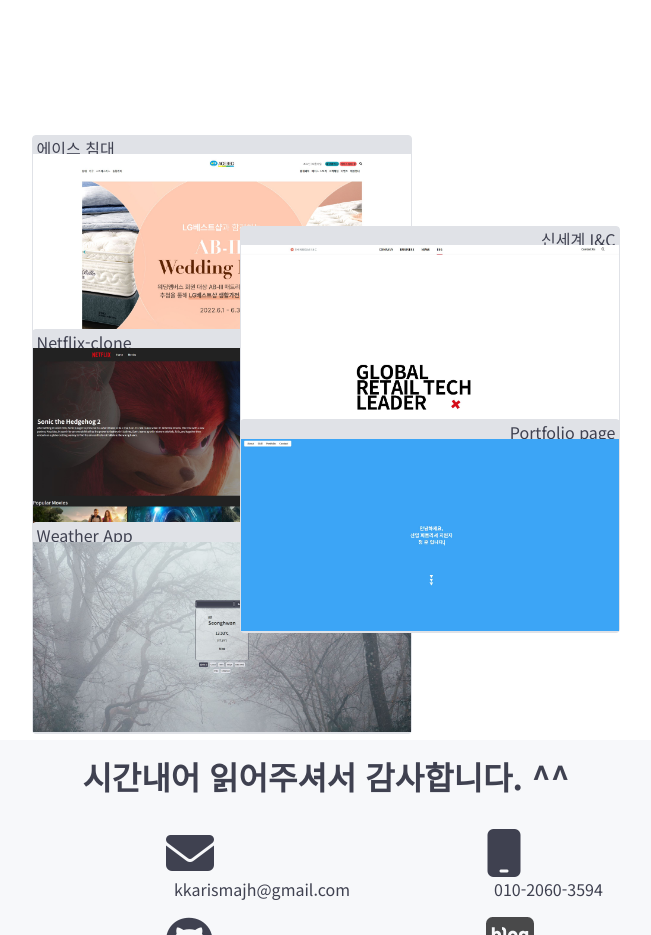
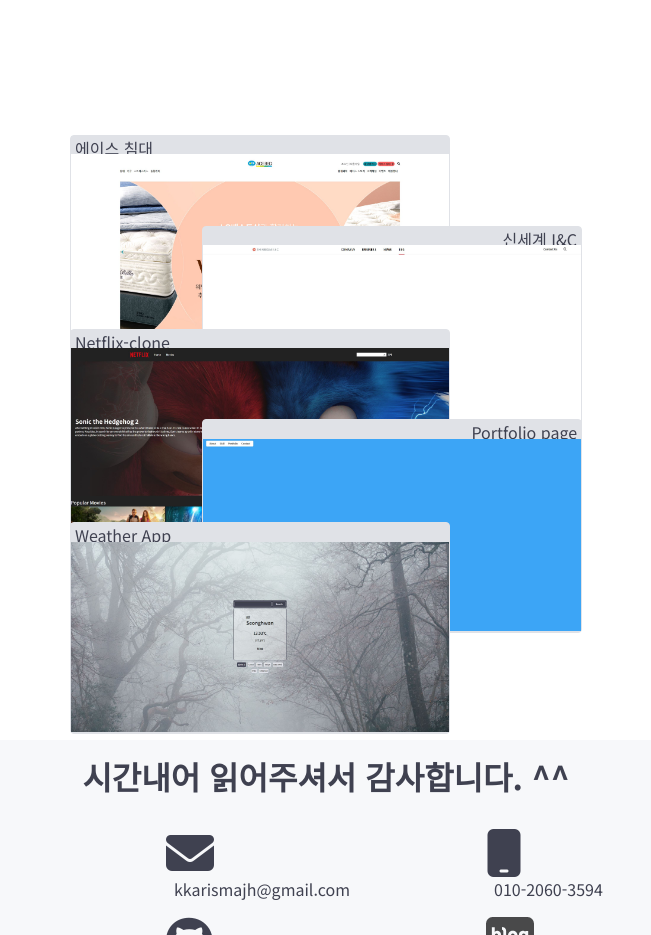
Before and after one commit to exploit-J/portfolio, a website: page index.html in a window 1280 px wide. Shown: the part 2460-3395 px from the top of the page, without its empty margins (314-965 px from the left). Drawn offline with nearby package versions, Linux system fonts and the light colour scheme.

Commit message:
배치조정

```diff
--- a/styles/page/_portfolio.scss
+++ b/styles/page/_portfolio.scss
@@ -28,6 +28,7 @@
       position: absolute;
       width: 25%;
       min-width: 380px;
+      max-width: 550px;
       background-color: $border;
       border: 1px solid $border;
       border-radius: 4px;
@@ -71,29 +72,29 @@
 
       &.ac {
         top: 0;
-        left: 27%;
+        left: 30%;
         z-index: 3;
       }
       &.nf {
         top: 32%;
-        left: 27%;
-        z-index: 4;
+        left: 30%;
+        z-index: 5;
       }
       &.wt {
         top: 64%;
-        left: 27%;
-        z-index: 5;
+        left: 30%;
+        z-index: 7;
       }
 
       &.uq {
         top: 15%;
-        right: 27%;
-        z-index: 6;
+        right: 30%;
+        z-index: 4;
       }
       &.pf {
         top: 47%;
-        right: 27%;
-        z-index: 7;
+        right: 30%;
+        z-index: 6;
       }
 
       &.left {
@@ -147,7 +148,7 @@
       align-items: center;
       width: 100%;
       height: 100%;
-      background-color: rgba($secondary, 0.5);
+      background-color: rgba($secondary, 0.4);
       opacity: 0;
       transition: 0.5s;
 
```
Also changed, not shown: styles/style.css, 1 other file.
